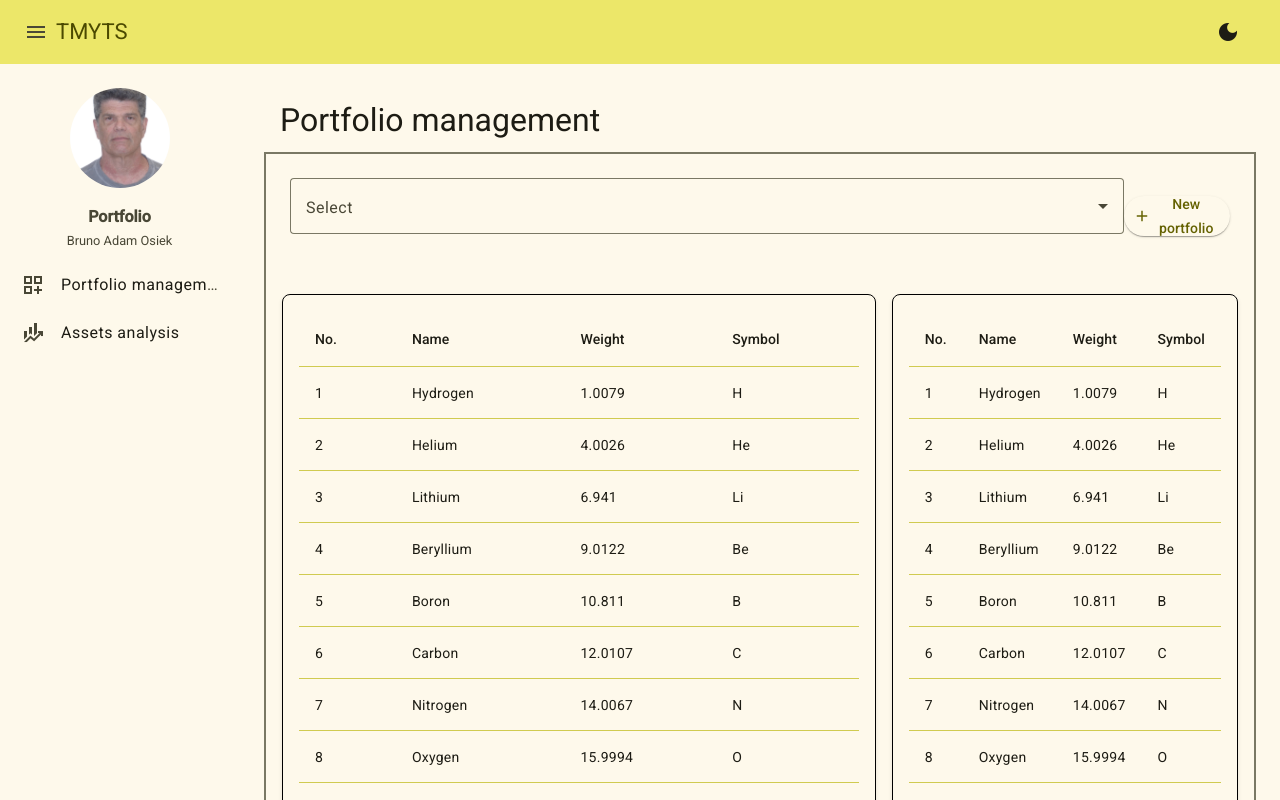
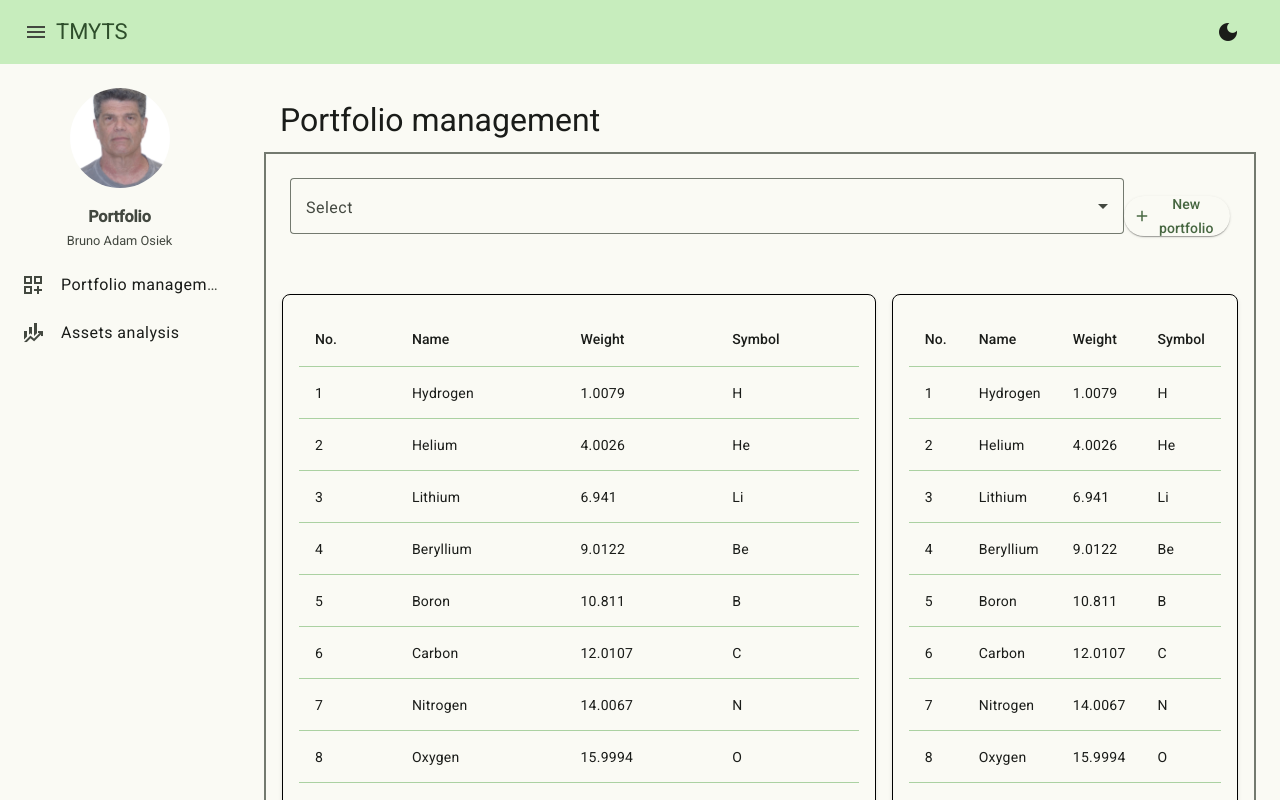
Before and after one commit to baosiek/tmyts-app, an Angular app in the folder ui/: page / in a window 1280 px wide. Built offline with nearby package versions, Linux system fonts and the light colour scheme.

Commit message:
add functionality implemented

```diff
--- a/ui/src/app/components/dialogs/add-portfolio-dialog/add-portfolio-dialog.html
+++ b/ui/src/app/components/dialogs/add-portfolio-dialog/add-portfolio-dialog.html
@@ -17,7 +17,7 @@
                 <mat-icon>cancel_presentation</mat-icon>
                 Cancel
             </button>
-            <button mat-raised-button (click)="save()">
+            <button mat-raised-button (click)="save()" [mat-dialog-close]="portfolio_model">
                 <mat-icon fontSet="material-symbols-outlined">save_as</mat-icon>
                 Save
             </button>
--- a/ui/src/app/components/panels/dashboards/portfolios/portfolios.html
+++ b/ui/src/app/components/panels/dashboards/portfolios/portfolios.html
@@ -19,7 +19,7 @@
                 </mat-select>
             </mat-form-field>
 
-            <button mat-raised-button class="add-button">
+            <button mat-raised-button class="add-button" (click)="add()">
                 New portfolio
                 <mat-icon>add</mat-icon>
             </button>
--- a/ui/src/app/components/panels/dashboards/portfolios/portfolios.ts
+++ b/ui/src/app/components/panels/dashboards/portfolios/portfolios.ts
@@ -6,6 +6,9 @@ import { PortfolioDashboardService } from '../../../../services/portfolio-dashbo
 import { PortfolioModel } from '../../../../models/portfolio-model';
 import { PortfolioTableRud } from "./portfolio-tables/portfolio-table-rud/portfolio-table-rud";
 import { PortfolioTableRenderer } from "./portfolio-tables/portfolio-table-renderer/portfolio-table-renderer";
+import { MatDialog } from '@angular/material/dialog';
+import { AddPortfolioDialog } from '../../../dialogs/add-portfolio-dialog/add-portfolio-dialog';
+import { GeneraliDialog } from '../../../dialogs/general-dialog/general-dialog';
 @Component({
   selector: 'app-portfolios',
   imports: [
@@ -13,7 +16,7 @@ import { PortfolioTableRenderer } from "./portfolio-tables/portfolio-table-rende
     TmytsToolbar,
     PortfolioTableRud,
     PortfolioTableRenderer
-],
+  ],
   templateUrl: './portfolios.html',
   styleUrl: './portfolios.scss'
 })
@@ -24,16 +27,35 @@ export class Portfolios {
   portfolioService = inject(PortfolioDashboardService);
   data: ITmytsToolBar | undefined;
   portfolioList: PortfolioModel[] = []
+  dialog = inject(MatDialog);
 
   constructor() {
     this.portfolioService.dialogTypes().find(
       (portfolio) => {
         if (portfolio) {
-          if (portfolio.id === this.id){
+          if (portfolio.id === this.id) {
             this.data = portfolio;
           }
         }
       }
     );
   }
+
+  add() {
+    console.log("Add button clicked!")
+    const dialogRef = this.dialog.open(
+      GeneraliDialog,
+      {
+        data: {
+          title: "Add new portfolio",
+          content: AddPortfolioDialog
+        }
+      }
+    )
+    dialogRef.afterClosed().subscribe(result => {
+      const portfolioModel = result as PortfolioModel
+      console.log(`result: ${portfolioModel.portfolio_id}`)
+    });
+
+  }
 }
--- /dev/null
+++ b/ui/src/app/themes/green_theme.scss
@@ -0,0 +1,137 @@
+// This file was generated by running 'ng generate @angular/material:theme-color'.
+// Proceed with caution if making changes to this file.
+
+@use 'sass:map';
+@use '@angular/material' as mat;
+
+// Note: Color palettes are generated from primary: #0f2e0e
+$_palettes: (
+  primary: (
+    0: #000000,
+    10: #032104,
+    20: #183716,
+    25: #234220,
+    30: #2e4e2b,
+    35: #3a5a35,
+    40: #466640,
+    50: #5e8057,
+    60: #779a6f,
+    70: #91b588,
+    80: #abd1a2,
+    90: #c7edbd,
+    95: #d5fbca,
+    98: #ecffe3,
+    99: #f6ffef,
+    100: #ffffff,
+  ),
+  secondary: (
+    0: #000000,
+    10: #121f10,
+    20: #273424,
+    25: #323f2f,
+    30: #3d4a39,
+    35: #495645,
+    40: #546250,
+    50: #6d7b68,
+    60: #869581,
+    70: #a1b09a,
+    80: #bccbb5,
+    90: #d8e7d0,
+    95: #e6f5de,
+    98: #effee6,
+    99: #f6ffef,
+    100: #ffffff,
+  ),
+  tertiary: (
+    0: #000000,
+    10: #001e2e,
+    20: #0c3448,
+    25: #1b3f54,
+    30: #274a60,
+    35: #34566c,
+    40: #406278,
+    50: #597b92,
+    60: #7395ad,
+    70: #8db0c8,
+    80: #a8cbe5,
+    90: #c6e7ff,
+    95: #e4f3ff,
+    98: #f6faff,
+    99: #fbfcff,
+    100: #ffffff,
+  ),
+  neutral: (
+    0: #000000,
+    10: #1a1c19,
+    20: #2f312d,
+    25: #3a3c38,
+    30: #464743,
+    35: #51534f,
+    40: #5d5f5b,
+    50: #767873,
+    60: #90918c,
+    70: #abaca6,
+    80: #c6c7c1,
+    90: #e3e3dd,
+    95: #f1f1eb,
+    98: #fafaf4,
+    99: #fdfdf7,
+    100: #ffffff,
+    4: #0d0f0c,
+    6: #121411,
+    12: #1e201d,
+    17: #292b27,
+    22: #333532,
+    24: #383a36,
+    87: #dadad5,
+    92: #e8e8e3,
+    94: #eeeee8,
+    96: #f4f4ee,
+  ),
+  neutral-variant: (
+    0: #000000,
+    10: #181d16,
+    20: #2c322a,
+    25: #373d35,
+    30: #434840,
+    35: #4e544b,
+    40: #5a6057,
+    50: #73796f,
+    60: #8d9288,
+    70: #a7ada2,
+    80: #c3c8bd,
+    90: #dfe4d8,
+    95: #edf3e6,
+    98: #f6fbef,
+    99: #f9fef2,
+    100: #ffffff,
+  ),
+  error: (
+    0: #000000,
+    10: #410002,
+    20: #690005,
+    25: #7e0007,
+    30: #93000a,
+    35: #a80710,
+    40: #ba1a1a,
+    50: #de3730,
+    60: #ff5449,
+    70: #ff897d,
+    80: #ffb4ab,
+    90: #ffdad6,
+    95: #ffedea,
+    98: #fff8f7,
+    99: #fffbff,
+    100: #ffffff,
+  ),
+);
+
+$_rest: (
+  secondary: map.get($_palettes, secondary),
+  neutral: map.get($_palettes, neutral),
+  neutral-variant: map.get($_palettes,  neutral-variant),
+  error: map.get($_palettes, error),
+);
+
+$primary-palette: map.merge(map.get($_palettes, primary), $_rest);
+$tertiary-palette: map.merge(map.get($_palettes, tertiary), $_rest);
--- /dev/null
+++ b/ui/src/app/themes/light_theme.scss
@@ -0,0 +1,137 @@
+// This file was generated by running 'ng generate @angular/material:theme-color'.
+// Proceed with caution if making changes to this file.
+
+@use 'sass:map';
+@use '@angular/material' as mat;
+
+// Note: Color palettes are generated from primary: #0f2e0e
+$_palettes: (
+  primary: (
+    0: #000000,
+    10: #032104,
+    20: #183716,
+    25: #234220,
+    30: #2e4e2b,
+    35: #3a5a35,
+    40: #466640,
+    50: #5e8057,
+    60: #779a6f,
+    70: #91b588,
+    80: #abd1a2,
+    90: #c7edbd,
+    95: #d5fbca,
+    98: #ecffe3,
+    99: #f6ffef,
+    100: #ffffff,
+  ),
+  secondary: (
+    0: #000000,
+    10: #121f10,
+    20: #273424,
+    25: #323f2f,
+    30: #3d4a39,
+    35: #495645,
+    40: #546250,
+    50: #6d7b68,
+    60: #869581,
+    70: #a1b09a,
+    80: #bccbb5,
+    90: #d8e7d0,
+    95: #e6f5de,
+    98: #effee6,
+    99: #f6ffef,
+    100: #ffffff,
+  ),
+  tertiary: (
+    0: #000000,
+    10: #001e2e,
+    20: #0c3448,
+    25: #1b3f54,
+    30: #274a60,
+    35: #34566c,
+    40: #406278,
+    50: #597b92,
+    60: #7395ad,
+    70: #8db0c8,
+    80: #a8cbe5,
+    90: #c6e7ff,
+    95: #e4f3ff,
+    98: #f6faff,
+    99: #fbfcff,
+    100: #ffffff,
+  ),
+  neutral: (
+    0: #000000,
+    10: #1a1c19,
+    20: #2f312d,
+    25: #3a3c38,
+    30: #464743,
+    35: #51534f,
+    40: #5d5f5b,
+    50: #767873,
+    60: #90918c,
+    70: #abaca6,
+    80: #c6c7c1,
+    90: #e3e3dd,
+    95: #f1f1eb,
+    98: #fafaf4,
+    99: #fdfdf7,
+    100: #ffffff,
+    4: #0d0f0c,
+    6: #121411,
+    12: #1e201d,
+    17: #292b27,
+    22: #333532,
+    24: #383a36,
+    87: #dadad5,
+    92: #e8e8e3,
+    94: #eeeee8,
+    96: #f4f4ee,
+  ),
+  neutral-variant: (
+    0: #000000,
+    10: #181d16,
+    20: #2c322a,
+    25: #373d35,
+    30: #434840,
+    35: #4e544b,
+    40: #5a6057,
+    50: #73796f,
+    60: #8d9288,
+    70: #a7ada2,
+    80: #c3c8bd,
+    90: #dfe4d8,
+    95: #edf3e6,
+    98: #f6fbef,
+    99: #f9fef2,
+    100: #ffffff,
+  ),
+  error: (
+    0: #000000,
+    10: #410002,
+    20: #690005,
+    25: #7e0007,
+    30: #93000a,
+    35: #a80710,
+    40: #ba1a1a,
+    50: #de3730,
+    60: #ff5449,
+    70: #ff897d,
+    80: #ffb4ab,
+    90: #ffdad6,
+    95: #ffedea,
+    98: #fff8f7,
+    99: #fffbff,
+    100: #ffffff,
+  ),
+);
+
+$_rest: (
+  secondary: map.get($_palettes, secondary),
+  neutral: map.get($_palettes, neutral),
+  neutral-variant: map.get($_palettes,  neutral-variant),
+  error: map.get($_palettes, error),
+);
+
+$primary-palette: map.merge(map.get($_palettes, primary), $_rest);
+$tertiary-palette: map.merge(map.get($_palettes, tertiary), $_rest);
--- a/ui/src/styles.scss
+++ b/ui/src/styles.scss
@@ -6,14 +6,14 @@
 // custom components at https://material.angular.dev/guide/theming
 @use '@angular/material' as mat;
 @use '../src/app/themes/main_theme.scss' as main-theme;
-@use '../src/app/themes/secondary_theme.scss' as secondary-theme;
+@use '../src/app/themes/light_theme.scss' as green-theme;
 
 html {
   @include mat.theme((
     color: (
       theme-type: light,
-      primary: main-theme.$primary-palette,
-      tertiary: main-theme.$tertiary-palette,
+      primary: green-theme.$primary-palette,
+      tertiary: green-theme.$tertiary-palette,
     ),
     typography: Roboto,
     density: 0,
```
